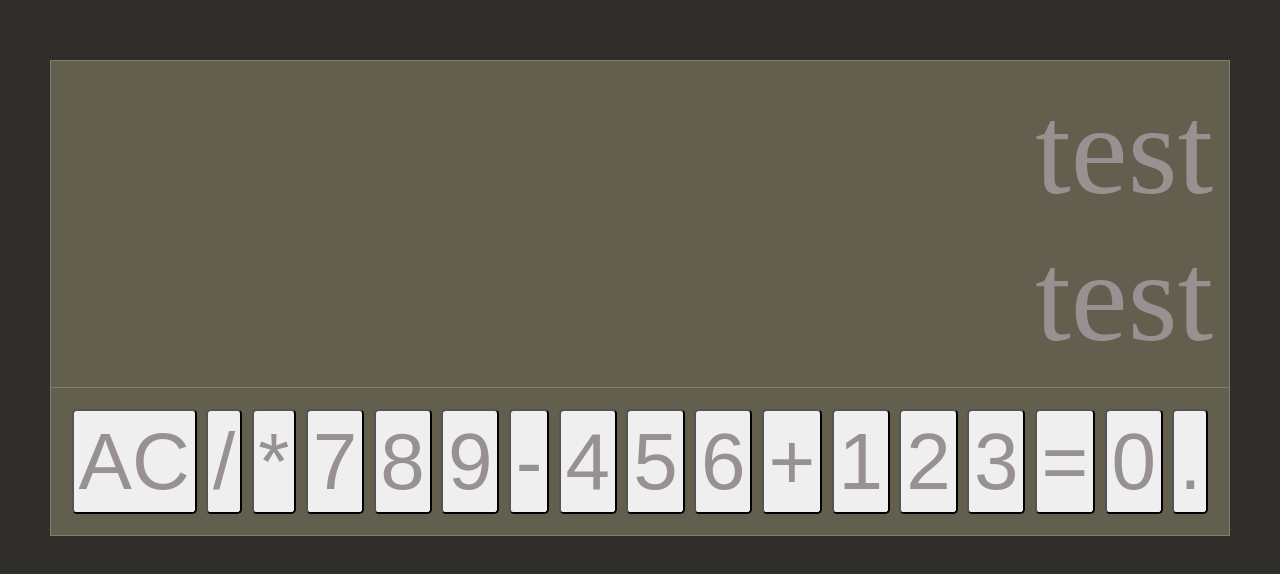
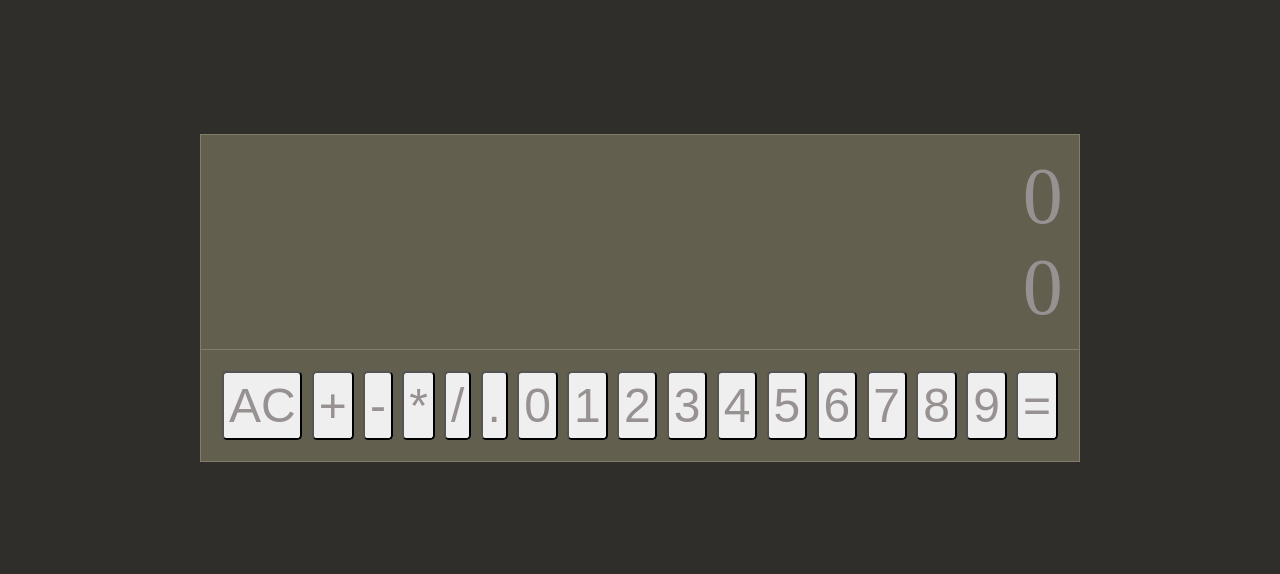
Before and after one commit to HentaiSimpLord/calculator, a React (Vite) app: page / in a window 1280 px wide. Shown: the part 102-676 px from the top of the page. Built offline with nearby package versions, Linux system fonts and the light colour scheme.

Commit message:
0.2.2 button function

```diff
--- a/src/App.jsx
+++ b/src/App.jsx
@@ -4,10 +4,13 @@ import { Display } from "./components/display";
 import { Buttons } from "./components/buttons";
 
 function App() {
+  const [value, setValue] = useState("0");
+  const [calculation, setCalculation] = useState("0");
+
   return (
     <div id="calculator">
-      <Display />
-      <Buttons />
+      <Display value={value} calculation={calculation} />
+      <Buttons setValue={setValue} setCalculation={setCalculation} />
     </div>
   );
 }
--- a/src/App.scss
+++ b/src/App.scss
@@ -4,12 +4,12 @@
   border: 1px solid variables.$secondary-color;
 }
 
-#display {
+#display-container {
   border-bottom: 1px solid variables.$secondary-color;
   padding: 1rem;
 
   text-align: end;
-  font-size: 8rem;
+  font-size: 5rem;
   background-color: variables.$darker-color;
   color: variables.$text-color;
 }
@@ -22,7 +22,7 @@
 button {
   padding: 0.3rem;
   margin: 0.3rem;
-  font-size: 5rem;
+  font-size: 3rem;
 
   border-radius: 0.3rem;
   color: variables.$text-color;
--- a/src/buttons.js
+++ b/src/buttons.js
@@ -4,100 +4,84 @@ const buttons = {
     id: "clear",
     type: "clear",
   },
-  DivideButton: {
-    name: "/",
-    id: "divide",
-    value: "/",
+  AddButton: {
+    name: "+",
+    id: "add",
+    type: "sign",
+  },
+  SubtractButton: {
+    name: "-",
+    id: "subtract",
     type: "sign",
   },
   MultiplyButton: {
     name: "*",
     id: "multiply",
-    value: "*",
     type: "sign",
+  },
+  DivideButton: {
+    name: "/",
+    id: "divide",
+    type: "sign",
+  },
+  DecimalButton: {
+    name: ".",
+    id: "decimal",
+    type: "number",
+  },
+  ZeroButton: {
+    name: "0",
+    id: "zero",
+    type: "number",
+  },
+  OneButton: {
+    name: "1",
+    id: "one",
+    type: "number",
+  },
+  TwoButton: {
+    name: "2",
+    id: "two",
+    type: "number",
+  },
+  ThreeButton: {
+    name: "3",
+    id: "three",
+    type: "number",
+  },
+  FourButton: {
+    name: "4",
+    id: "four",
+    type: "number",
+  },
+  FiveButton: {
+    name: "5",
+    id: "five",
+    type: "number",
+  },
+  SixButton: {
+    name: "6",
+    id: "six",
+    type: "number",
   },
   SevenButton: {
     name: "7",
     id: "seven",
-    value: "7",
     type: "number",
   },
   EightButton: {
     name: "8",
     id: "eight",
-    value: "8",
     type: "number",
   },
   NineButton: {
     name: "9",
     id: "nine",
-    value: "9",
-    type: "number",
-  },
-  SubtractButton: {
-    name: "-",
-    id: "subtract",
-    value: "-",
-    type: "sign",
-  },
-  FourButton: {
-    name: "4",
-    id: "four",
-    value: "4",
-    type: "number",
-  },
-  FiveButton: {
-    name: "5",
-    id: "five",
-    value: "5",
-    type: "number",
-  },
-  SixButton: {
-    name: "6",
-    id: "six",
-    value: "6",
-    type: "number",
-  },
-  AddButton: {
-    name: "+",
-    id: "add",
-    value: "+",
-    type: "sign",
-  },
-  OneButton: {
-    name: "1",
-    id: "one",
-    value: "1",
-    type: "number",
-  },
-  TwoButton: {
-    name: "2",
-    id: "two",
-    value: "2",
-    type: "number",
-  },
-  ThreeButton: {
-    name: "3",
-    id: "three",
-    value: "3",
     type: "number",
   },
   EqualsButton: {
     name: "=",
     id: "equals",
-    value: "=",
-  },
-  ZeroButton: {
-    name: "0",
-    id: "zero",
-    value: "0",
-    type: "number",
-  },
-  DecimalButton: {
-    name: ".",
-    id: "decimal",
-    value: ".",
-    type: "number",
   },
 };
 
--- a/src/components/buttons.jsx
+++ b/src/components/buttons.jsx
@@ -1,13 +1,71 @@
+import { useState } from "react";
 import buttons from "../buttons";
 
-export const Buttons = () => {
-  const handleClick = () => {};
+export const Buttons = (props) => {
+  const [shouldClear, setShouldClear] = useState(false);
+
+  const clearDisplay = () => {
+    props.setValue("0");
+    props.setCalculation("0");
+  };
+
+  const zeroAtStart = (arr) => {
+    if (arr[0] === "0") {
+      return true;
+    } else {
+      return false;
+    }
+  };
+
+  const writeInDisplay = (btn) => {
+    props.setValue((prev) => {
+      if (zeroAtStart(prev)) {
+        const newPrev = prev.slice(1);
+        return [...newPrev, btn.name];
+      } else {
+        return [...prev, btn.name];
+      }
+    });
+    props.setCalculation((prev) => {
+      if (zeroAtStart(prev)) {
+        const newPrev = prev.slice(1);
+        return [...newPrev, btn.name];
+      } else {
+        return [...prev, btn.name];
+      }
+    });
+  };
+
+  const handleClick = (btn) => {
+    if (shouldClear) {
+      props.setValue([]);
+      setShouldClear(false);
+    }
+
+    switch (btn.type) {
+      case "clear":
+        clearDisplay();
+        break;
+      case "sign":
+        props.setValue((prev) => [...prev, btn.name]);
+        props.setCalculation((prev) => [...prev, btn.name]);
+        setShouldClear(true);
+        break;
+      case "number":
+        writeInDisplay(btn);
+        break;
+      case "equals":
+        break;
+      default:
+        return btn.type;
+    }
+  };
 
   return (
     <div id="buttons">
-      {Object.entries(buttons).map(([key, obj]) => (
-        <button key={key} id={obj.id} onClick={handleClick}>
-          {obj.name}
+      {Object.entries(buttons).map(([key, btn]) => (
+        <button key={key} id={btn.id} onClick={() => handleClick(btn)}>
+          {btn.name}
         </button>
       ))}
     </div>
--- a/src/components/display.jsx
+++ b/src/components/display.jsx
@@ -1,9 +1,9 @@
 export const Display = ({ value, calculation }) => {
   return (
     <>
-      <div id="display">
-        <div id="calculation">test</div>
-        <div id="input">test</div>
+      <div id="display-container">
+        <div id="calculation">{calculation}</div>
+        <div id="display">{value}</div>
       </div>
     </>
   );
```
